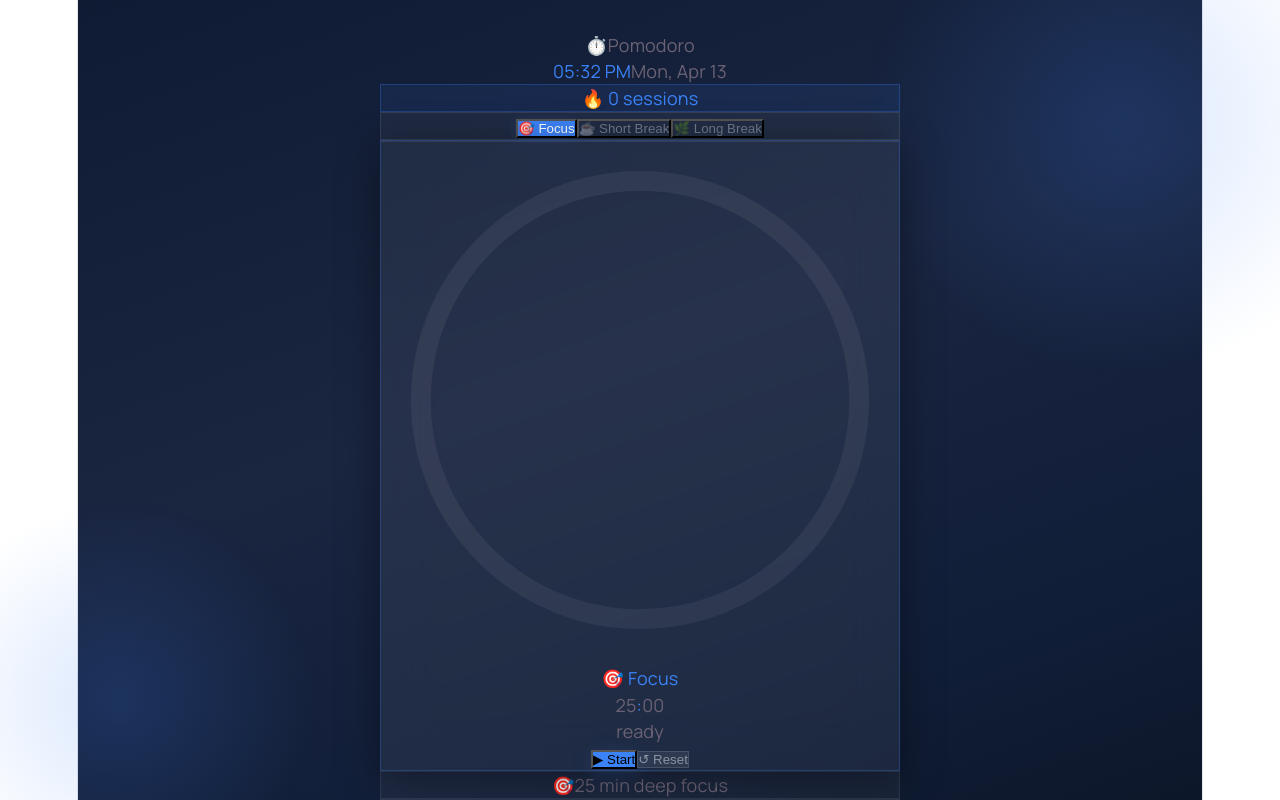
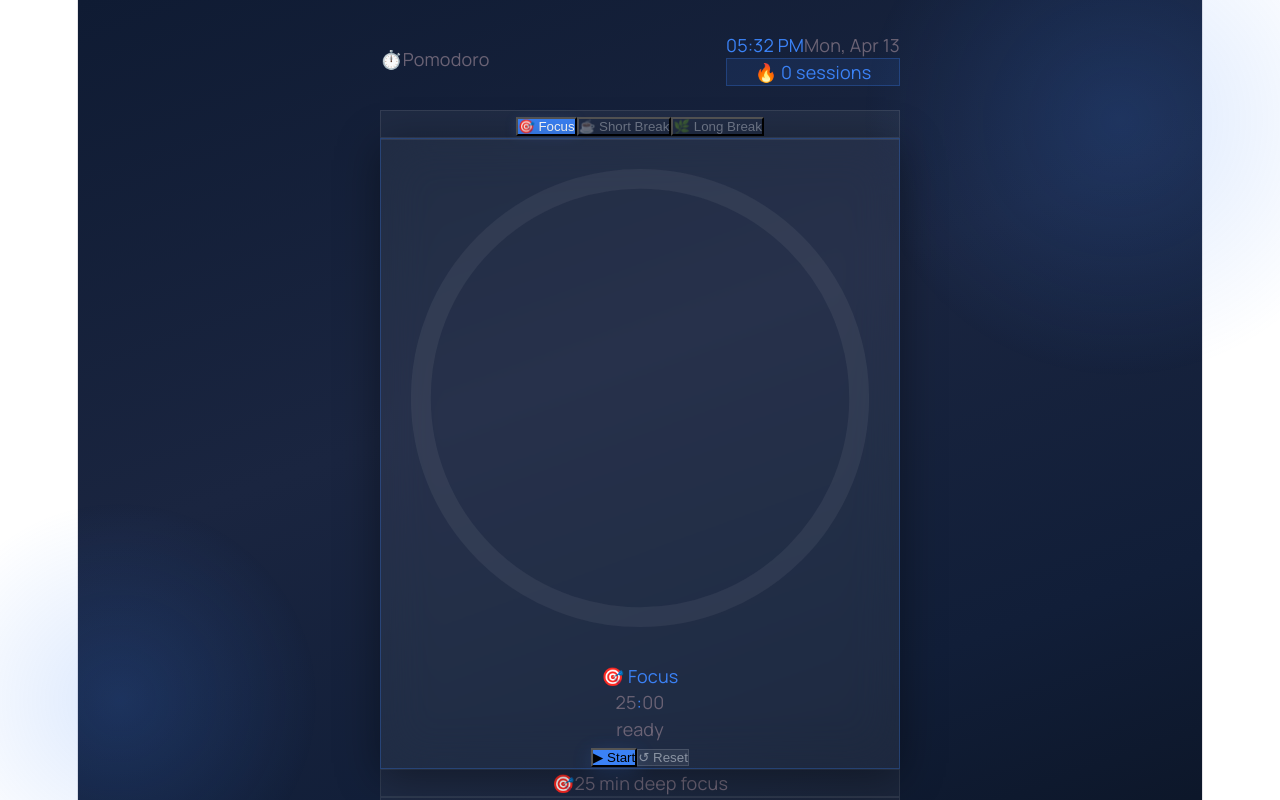
Before and after one commit to sabnamparvinbristy/Pomodoro-Timer, a React (Vite) app: page / in a window 1280 px wide. Shown: the top 800 px of the page. Built offline with nearby package versions, Linux system fonts and the light colour scheme; a web font is replaced by a local one.

Commit message:
header updated

```diff
--- a/src/App.css
+++ b/src/App.css
@@ -33,3 +33,13 @@
   z-index: 1;
   animation: fadeUp 0.55s cubic-bezier(0.22, 1, 0.36, 1) both;
 }
+
+/* header */
+.hdr {
+  display: flex;
+  align-items: center;
+  justify-content: space-between;
+  margin-bottom: 24px;
+  flex-wrap: wrap;
+  gap: 10px;
+}
```
